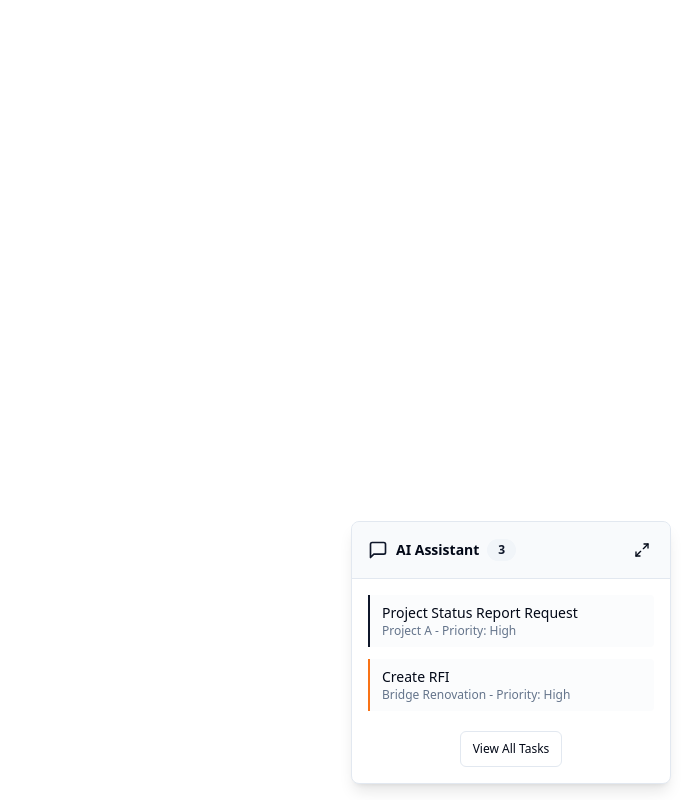
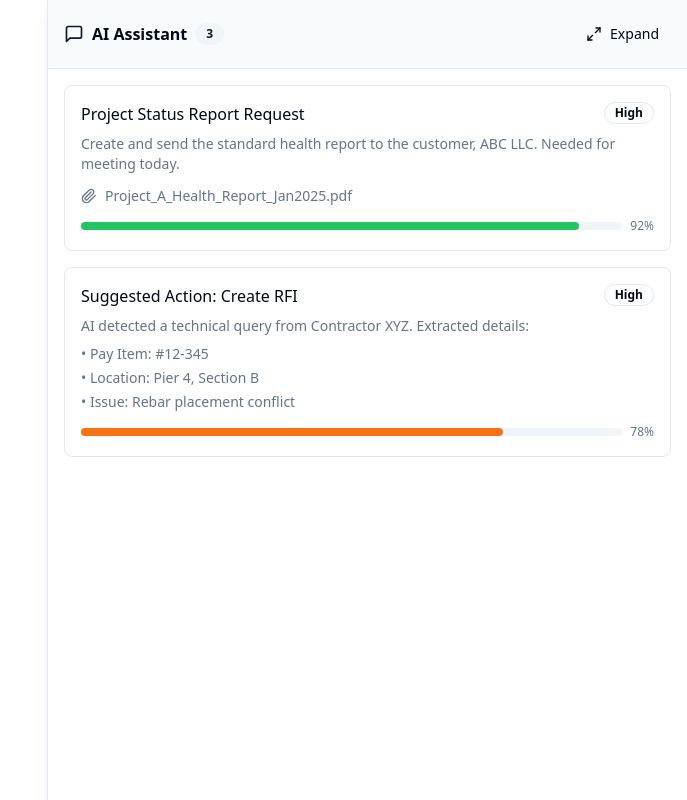
Before and after one commit to RaghuAurigo/ai-assistant-showcase-flow, a React (Vite) app: page /ai-assistant in a window 1280 px wide. Shown: the whole page, without its empty margins (593-1280 px from the left). Built offline with nearby package versions, Linux system fonts and the light colour scheme.

Commit message:
Adjust minimize size
Make the minimize size half the screen.

```diff
--- a/src/pages/AIAssistantPanel.tsx
+++ b/src/pages/AIAssistantPanel.tsx
@@ -139,64 +139,86 @@ Contractor XYZ`,
     </div>
   )
 
-  // Chatbot collapsed view
+  // Half-screen minimized view
   if (!isExpanded) {
     return (
-      <div className="fixed bottom-4 right-4 z-50">
-        <div className="bg-background border border-border rounded-lg shadow-lg w-80 max-h-96 overflow-hidden">
-          {/* Chatbot Header */}
+      <div className="fixed right-0 top-0 bottom-0 z-50 w-1/2">
+        <div className="bg-background border-l border-border shadow-lg h-full flex flex-col">
+          {/* Header */}
           <div className="flex items-center justify-between p-4 border-b border-border bg-muted/50">
             <div className="flex items-center gap-2">
               <MessageSquare className="h-5 w-5 text-primary" />
-              <h3 className="font-semibold text-sm">AI Assistant</h3>
-              <Badge variant="secondary" className="text-xs">
+              <h3 className="font-semibold">AI Assistant</h3>
+              <Badge variant="secondary">
                 {pendingCount}
               </Badge>
             </div>
             <Button
               variant="ghost"
               size="sm"
-              className="h-6 w-6 p-0"
               onClick={() => setIsExpanded(true)}
+              className="gap-2"
             >
               <Maximize2 className="h-4 w-4" />
+              Expand
             </Button>
           </div>
 
-          {/* Chatbot Content - Preview */}
-          <div className="p-4 space-y-3 max-h-80 overflow-y-auto">
+          {/* Content */}
+          <div className="flex-1 p-4 space-y-4 overflow-y-auto">
             {showStatusCard && (
-              <div className="text-sm border-l-2 border-l-primary pl-3 py-2 bg-muted/30 rounded-r cursor-pointer hover:bg-muted/50 transition-colors"
+              <div className="border border-border rounded-lg p-4 bg-card hover:bg-muted/50 transition-colors cursor-pointer"
                    onClick={() => setIsExpanded(true)}>
-                <p className="font-medium">Project Status Report Request</p>
-                <p className="text-xs text-muted-foreground">Project A - Priority: High</p>
+                <div className="flex items-start justify-between mb-2">
+                  <h4 className="font-medium">Project Status Report Request</h4>
+                  <Badge variant="outline" className="text-xs">High</Badge>
+                </div>
+                <p className="text-sm text-muted-foreground mb-3">
+                  Create and send the standard health report to the customer, ABC LLC. Needed for meeting today.
+                </p>
+                <div className="flex items-center gap-2 text-sm text-muted-foreground">
+                  <Paperclip className="h-4 w-4" />
+                  <span>Project_A_Health_Report_Jan2025.pdf</span>
+                </div>
+                <div className="mt-3 flex items-center gap-2">
+                  <div className="flex-1 bg-muted rounded-full h-2">
+                    <div className="bg-green-500 h-2 rounded-full" style={{ width: '92%' }}></div>
+                  </div>
+                  <span className="text-xs text-muted-foreground">92%</span>
+                </div>
               </div>
             )}
 
             {showRFICard && (
-              <div className="text-sm border-l-2 border-l-orange-500 pl-3 py-2 bg-muted/30 rounded-r cursor-pointer hover:bg-muted/50 transition-colors"
+              <div className="border border-border rounded-lg p-4 bg-card hover:bg-muted/50 transition-colors cursor-pointer"
                    onClick={() => setIsExpanded(true)}>
-                <p className="font-medium">Create RFI</p>
-                <p className="text-xs text-muted-foreground">Bridge Renovation - Priority: High</p>
+                <div className="flex items-start justify-between mb-2">
+                  <h4 className="font-medium">Suggested Action: Create RFI</h4>
+                  <Badge variant="outline" className="text-xs">High</Badge>
+                </div>
+                <p className="text-sm text-muted-foreground mb-2">
+                  AI detected a technical query from Contractor XYZ. Extracted details:
+                </p>
+                <ul className="space-y-1 text-sm text-muted-foreground mb-3">
+                  <li>• Pay Item: #12-345</li>
+                  <li>• Location: Pier 4, Section B</li>
+                  <li>• Issue: Rebar placement conflict</li>
+                </ul>
+                <div className="mt-3 flex items-center gap-2">
+                  <div className="flex-1 bg-muted rounded-full h-2">
+                    <div className="bg-orange-500 h-2 rounded-full" style={{ width: '78%' }}></div>
+                  </div>
+                  <span className="text-xs text-muted-foreground">78%</span>
+                </div>
               </div>
             )}
 
             {!showStatusCard && !showRFICard && (
-              <div className="text-center py-4 text-muted-foreground">
-                <p className="text-sm">All tasks completed!</p>
+              <div className="text-center py-12 text-muted-foreground">
+                <p className="text-lg">All tasks completed!</p>
+                <p className="text-sm mt-2">No pending AI assistant actions.</p>
               </div>
             )}
-
-            <div className="text-center pt-2">
-              <Button
-                variant="outline"
-                size="sm"
-                onClick={() => setIsExpanded(true)}
-                className="text-xs"
-              >
-                View All Tasks
-              </Button>
-            </div>
           </div>
         </div>
       </div>
```
